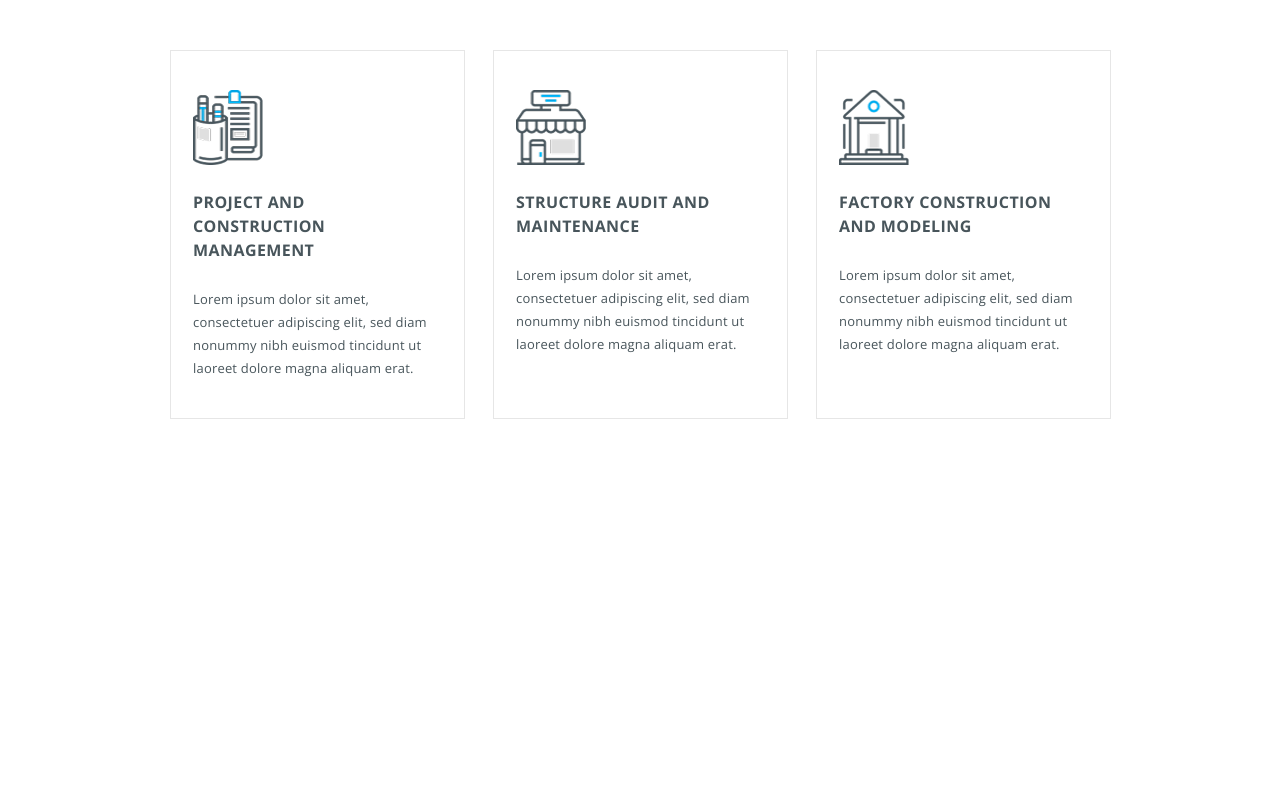
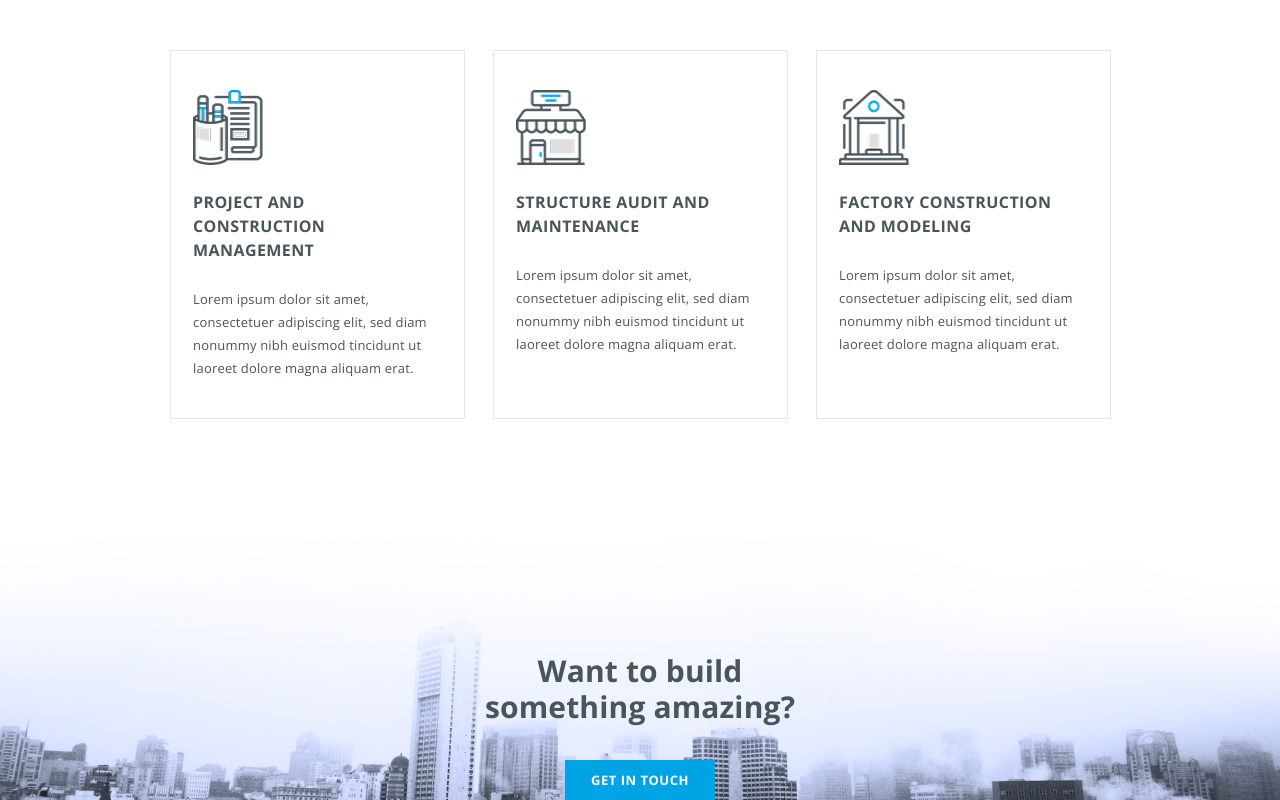
Before and after one commit to HokHHub/konstruct-react, a React (Vite) app: page / in a window 1280 px wide. Shown: the part 614-1414 px from the top of the page. Before the commit the page ends 1033 px from the top, so only its background shows below. Built offline with nearby package versions, Linux system fonts and the light colour scheme.

Commit message:
section GetIntouch

```diff
--- a/src/App.jsx
+++ b/src/App.jsx
@@ -2,6 +2,7 @@ import Story from './components/Story/Story'
 import OurCapabilities from './components/OurCapabilities/OurCapabilities'
 import Header from './components/Header/Header'
 import headerStyle from './components/Header/Header.module.css'
+import GetInTouch from './components/GetInTouch/GetINTouch'
 
 function App() {
 
@@ -11,6 +12,7 @@ function App() {
       <hr className={headerStyle.header__hr} />
       <Story />
       <OurCapabilities />
+      <GetInTouch/>
     </>
   )
 }
--- /dev/null
+++ b/src/components/GetInTouch/GetINTouch.jsx
@@ -0,0 +1,16 @@
+import s from './GetInTouch.module.css'
+import Container from '../Container/Container'
+export default function GetInTouch(){
+    return(
+        <>
+            <section className={s.GetInTouch}>
+                <Container>
+                    <div className={s.GetInTouch__div}>
+                        <p className={s.GetInTouch__text}>Want to build something amazing?</p>
+                        <button className={s.GetInTouch__button}>GET IN TOUCH</button>
+                    </div>
+                </Container>
+            </section>
+        </>
+    )
+}
--- /dev/null
+++ b/src/components/GetInTouch/GetInTouch.module.css
@@ -0,0 +1,44 @@
+.GetInTouch{
+    background-image: url(../../../public/img/GetInTouch.png);
+    background-position: center;
+    background-repeat: no-repeat;
+    overflow: hidden;
+    padding-top: 120px;
+}
+.GetInTouch__text{
+    display: flex;
+    width: 350px;
+    height: 72px;
+    flex-direction: column;
+    justify-content: center;
+    flex-shrink: 0;
+    color: #48555B;
+    text-align: center;
+    font-family: "Open Sans";
+    font-size: 30px;
+    font-style: normal;
+    font-weight: 700;
+    line-height: 36px; /* 120% */
+    letter-spacing: 0.15px;
+}
+.GetInTouch__div{
+    display: flex;
+    flex-direction: column;
+    align-items: center;
+    gap: 35px;
+}
+.GetInTouch__button{
+    width: 150px;
+    height: 40px;
+    flex-shrink: 0;
+    background: #00A4E5;
+    color: #FFF;
+    text-align: center;
+    font-family: "Open Sans";
+    font-size: 13px;
+    font-style: normal;
+    font-weight: 700;
+    line-height: normal;
+    letter-spacing: 0.5px;
+    border: 1px solid #00A4E5;
+}
--- a/src/components/OurCapabilities/OurCapabilities.module.css
+++ b/src/components/OurCapabilities/OurCapabilities.module.css
@@ -15,6 +15,7 @@
     margin-top: 100px;
     margin-bottom: 115px;
     margin: 0 auto;
+    margin-bottom: 114px;
 }
 
 .title{
```
Also changed, not shown: public/img/GetInTouch.png (added).
